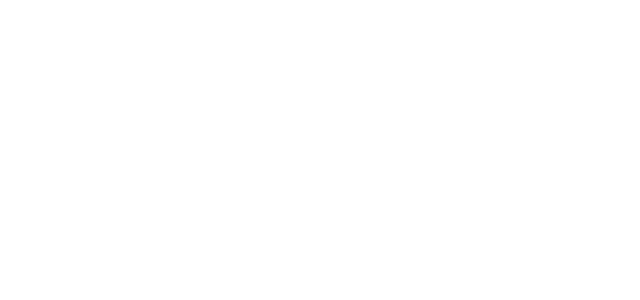
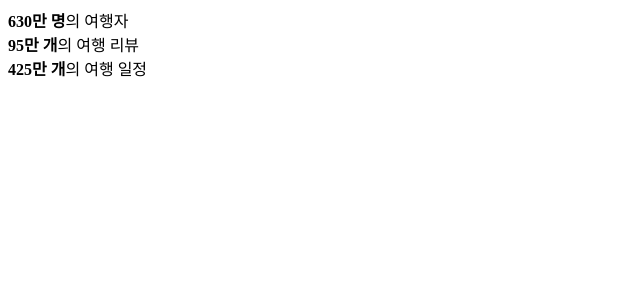
Before and after one commit to ssong10/triple, a React (Create React App) app: page / in a window 1280 px wide. Shown: the top 300 px of the page, without its empty margins (0-640 px from the left). Built offline with nearby package versions, Linux system fonts and the light colour scheme.

Commit message:
Feat: Metrics, RaiseNumber

```diff
--- a/src/App.tsx
+++ b/src/App.tsx
@@ -1,8 +1,17 @@
 import React from 'react';
-function App() {
+import Metrics from './components/Metrics';
+import styled from 'styled-components'
+
+const Container = styled.div`
+  display:flex;
+  margin:auto;
+`
+
+const App:React.FC = () => {
   return (
-    <div className="App">
-    </div>
+    <Container>
+        <Metrics></Metrics>
+    </Container>
   );
 }
 
--- /dev/null
+++ b/src/components/Metrics.tsx
@@ -0,0 +1,50 @@
+import React from 'react'
+import styled from 'styled-components'
+import RaiseNumber from './RaiseNumber'
+
+interface Metric {
+  number : number,
+  unit: string,
+  info: string
+}
+const MetricsItems:Metric[] = [
+  {
+    number: 630,
+    unit: '만 명',
+    info: '여행자',
+  },
+  {
+    number: 95,
+    unit: '만 개',
+    info: '여행 리뷰',
+  },
+  {
+    number: 425,
+    unit: '만 개',
+    info: '여행 일정',
+  }
+]
+const MetricContainer = styled.div`
+`
+const MetricWrap = styled.div`
+
+`
+
+const Metrics:React.FC = () => {
+  return (
+    <MetricContainer >
+      {MetricsItems.map((metric,idx) => (
+        <MetricWrap key={idx}>
+          <strong>
+            <RaiseNumber target={metric.number} time={2000}/>
+            {metric.unit}
+          </strong>
+          <span>
+            의 {metric.info}
+          </span>
+        </MetricWrap>
+      ))}
+    </MetricContainer>
+  )
+}
+export default Metrics
--- /dev/null
+++ b/src/components/RaiseNumber.tsx
@@ -0,0 +1,23 @@
+import React, { useRef, useEffect } from 'react'
+import {countNumber} from '../utils/countNumber'
+
+interface Props {
+  target: number,
+  time?: number,
+}
+
+const RaiseNumber:React.FC<Props> = ({target,time}) => {
+  useEffect(()=> {
+    countNumber(showNumber,target,time)
+  })
+  const numberRef = useRef<HTMLInputElement>(null)
+  const showNumber = (value:number) => {
+    if (numberRef.current) {
+      numberRef.current.innerText = `${value}`
+    }
+  }
+  return (
+    <span ref={numberRef}></span>
+  )
+}
+export default RaiseNumber
--- /dev/null
+++ b/src/utils/countNumber.tsx
@@ -0,0 +1,33 @@
+/*
+  1 초 이상의 사용을 권장합니다.
+  ms의 기본 시간은 2초로 설정되어있습니다
+  소숫점 단위는 표기하지 않습니다.
+  끝나는 시간은 정확하지 않고 기준이 되는 시간입니다
+  cpu 성능이나 환경에 따라 느려질 수 있습니다.
+*/
+
+const DEFAULT_TIME = 2000
+
+export const countNumber = (
+  callback: (...args:any[]) => void ,
+  targetNumber:number,
+  ms?:number,
+) : void => {
+  let currentNumber = 0;
+  const raiseRatio = (targetNumber.toString().length + 1) * 10
+
+  // 기본 endTime 설정 - 2초
+  const endTime = ms || DEFAULT_TIME
+
+  const updateTime = () => {
+    setTimeout(()=> {
+      if (Math.round(currentNumber) === targetNumber) {
+        return
+      }
+      currentNumber += (targetNumber-currentNumber) * raiseRatio / endTime
+      callback(Math.round(currentNumber))
+      updateTime()
+    })
+  }
+  updateTime()
+}
```
